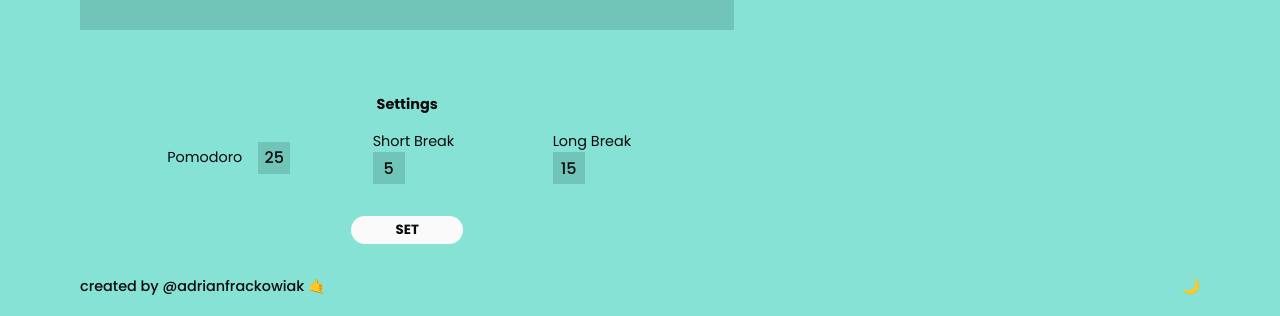
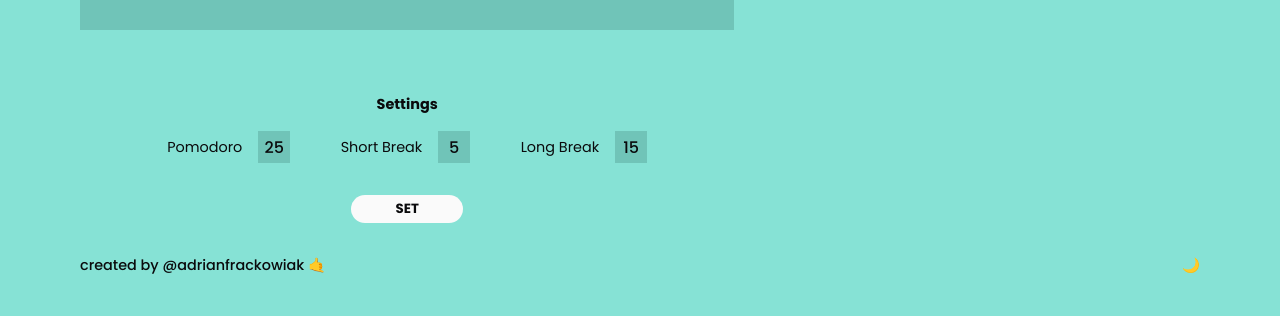
Before and after one commit to adrianfrackowiak/Pomi---Pomodoro-Timer, a Gatsby site: page / in a window 1280 px wide. Shown: the part 557-873 px from the top of the page. After the commit the page ends 852 px from the top, so only its background shows below. Built offline with nearby package versions, Linux system fonts and the light colour scheme; Gatsby itself is replaced by a stand-in of ours.

Commit message:
Update pomodoro.js

```diff
--- a/src/components/app/pomodoro.js
+++ b/src/components/app/pomodoro.js
@@ -157,7 +157,7 @@ const Pomodoro = () => {
                             onChange={handleNewTime}
                         />
                     </div>
-                    <div className="input">
+                    <div className="input fx-cnt">
                         <p>Short Break</p>
                         <input
                             type="number"
@@ -166,7 +166,7 @@ const Pomodoro = () => {
                             onChange={handleNewTime}
                         />
                     </div>
-                    <div className="input">
+                    <div className="input fx-cnt">
                         <p>Long Break</p>
                         <input
                             type="number"
```
